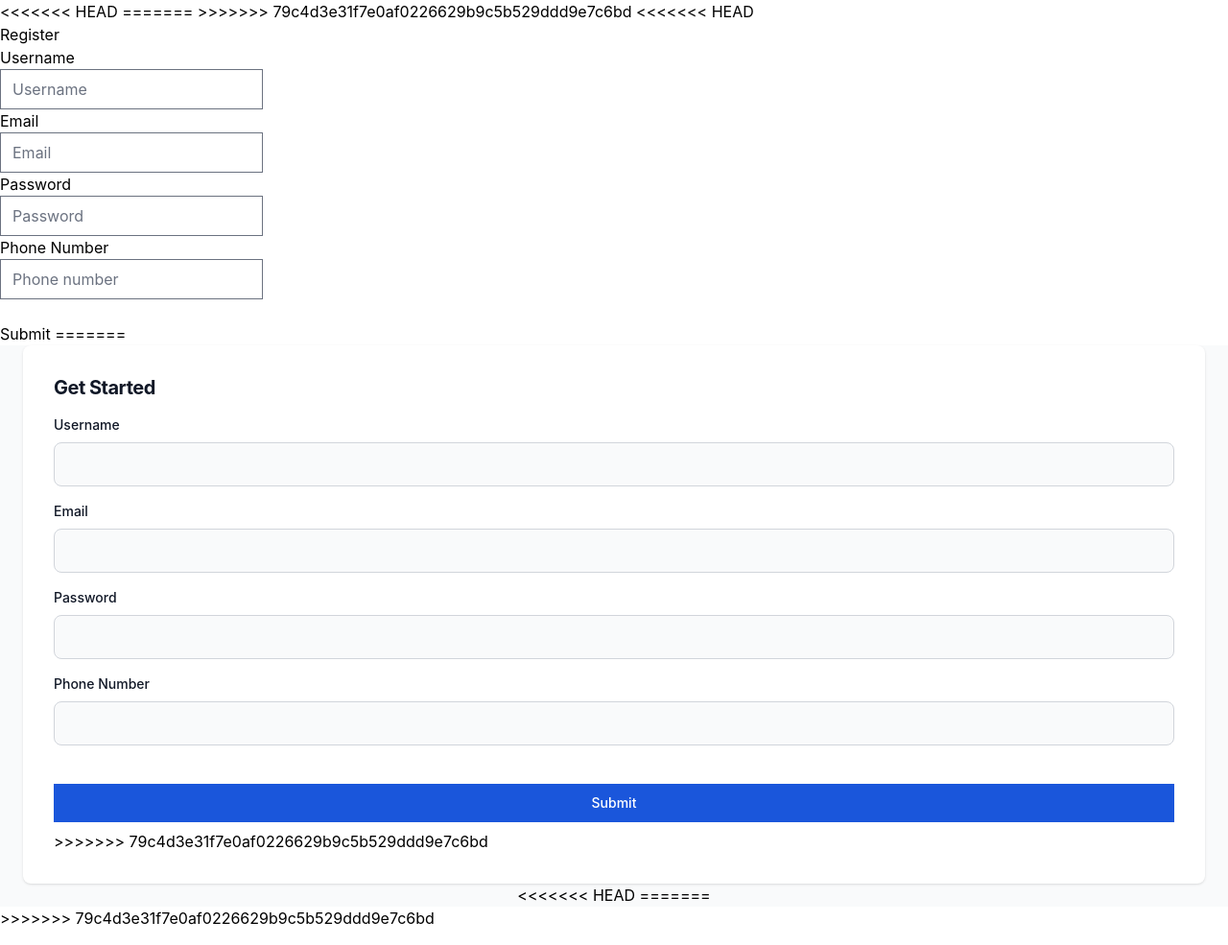
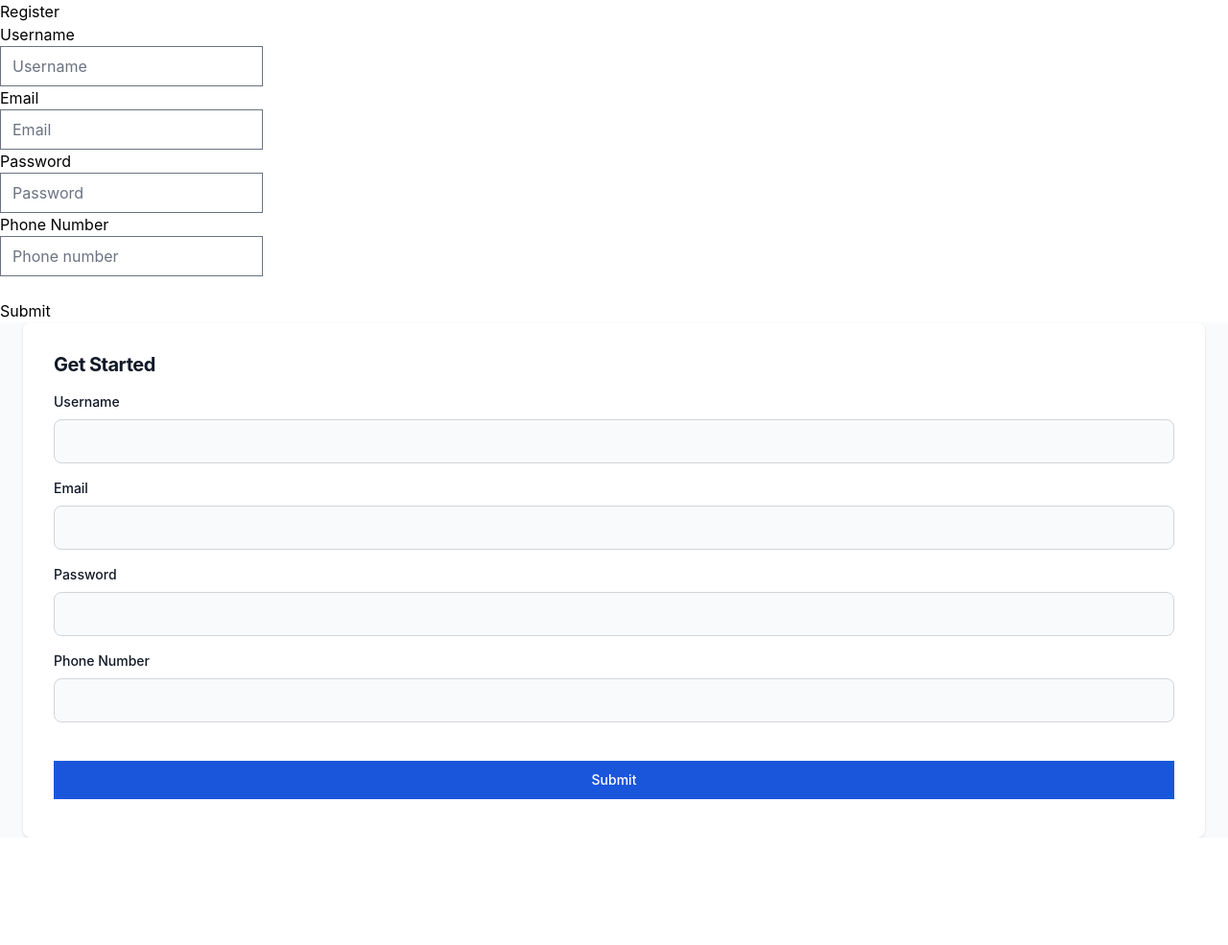
Before and after one commit to TzyProgrammer/Parkwell, a Django app: page /register/ in a window 1280 px wide. Shown: the whole page at 96% size. After the commit the page ends 873 px from the top, so only its background shows below. Run offline with Django 5.2, Linux system fonts and the light colour scheme; some libraries are stand-ins or nearby versions.

Commit message:
fix register.html conflict

```diff
--- a/main/templates/main/register.html
+++ b/main/templates/main/register.html
@@ -1,13 +1,9 @@
-<<<<<<< HEAD
-=======
 <!-- {% load static %} -->
->>>>>>> 79c4d3e31f7e0af0226629b9c5b529ddd9e7c6bd
 <!DOCTYPE html>
 <html lang="en">
 <head>
     <meta charset="UTF-8">
     <meta name="viewport" content="width=device-width, initial-scale=1.0">
-<<<<<<< HEAD
     <title>Parkwell</title>
 </head>
 <body>
@@ -28,7 +24,6 @@
                 </div>
                 <div class="button">
                     <br><button type="submit">Submit</button>
-=======
     <title>Document</title>
     <!-- <link rel="stylesheet" href="{% static 'css/style.css' %}"> -->
     <link href="https://cdn.jsdelivr.net/npm/flowbite@3.1.2/dist/flowbite.min.css" rel="stylesheet" />
@@ -69,15 +64,11 @@
 
                 <div class="button">
                     <br><button type="button" class="w-full text-white bg-blue-700 hover:bg-blue-800 focus:ring-4 focus:ring-blue-300 font-medium rounded-xl text-sm px-5 py-2.5 me-2 mb-2 dark:bg-blue-600 dark:hover:bg-blue-700 focus:outline-none dark:focus:ring-blue-800">Submit</button>
->>>>>>> 79c4d3e31f7e0af0226629b9c5b529ddd9e7c6bd
                 </div>
             </form>
         </div>
     </div>
-<<<<<<< HEAD
-=======
     </div>
     </section>
->>>>>>> 79c4d3e31f7e0af0226629b9c5b529ddd9e7c6bd
 </body>
 </html>
```
